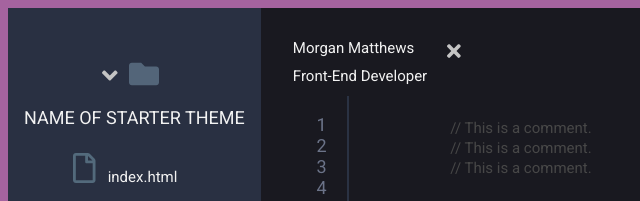
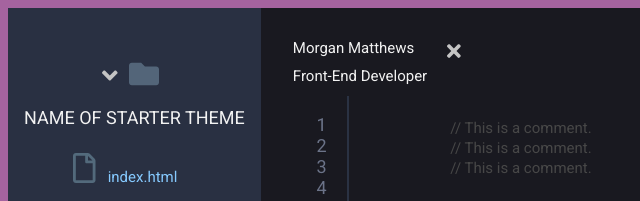
Before and after one commit to giocare/gatsby-starter-keturah, a Gatsby site: page /about in a window 1280 px wide. In both pictures the pointer is over the element "index.html". Shown: the top 201 px of the page, 0-640 px from the left. Built offline with nearby package versions, Linux system fonts and the light colour scheme; Gatsby itself is replaced by a stand-in of ours; a web font is replaced by a local one.

Commit message:
Added Hover Effect For File Text

```diff
--- a/src/styles/global.css
+++ b/src/styles/global.css
@@ -19,7 +19,6 @@
 }
 
 .navbar-list {
-    /* border: blue 2px dashed; */
     margin-top: 20%;
     text-align: center;
     display: inline-block;
@@ -33,6 +32,10 @@
 .navbar-pages-container {
     margin: 0 auto;
     display: inline-block;
+}
+
+.navbar-pages-container p:hover{
+    color: #86CAFF;
 }
 
 .navbar-pages {
```
